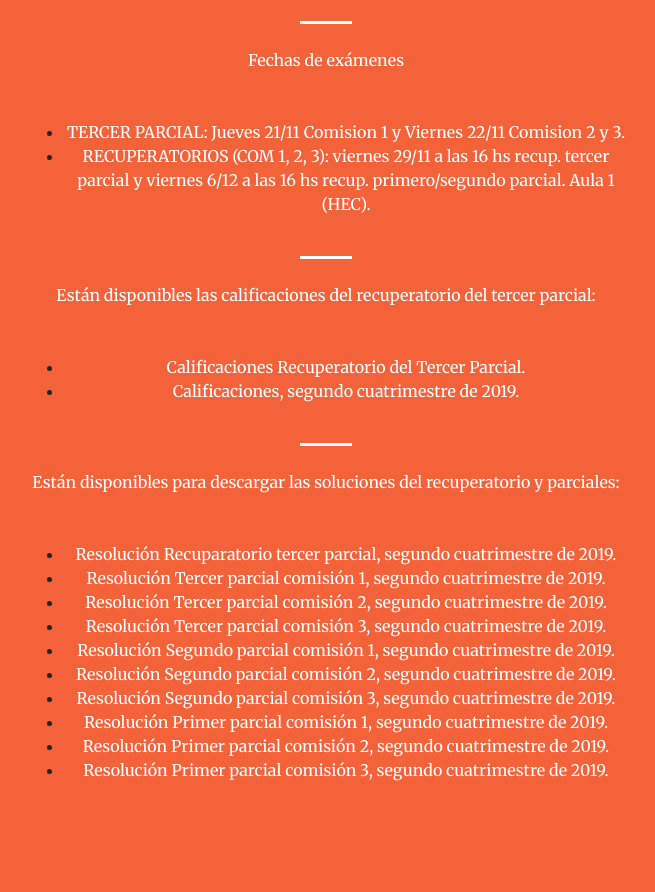
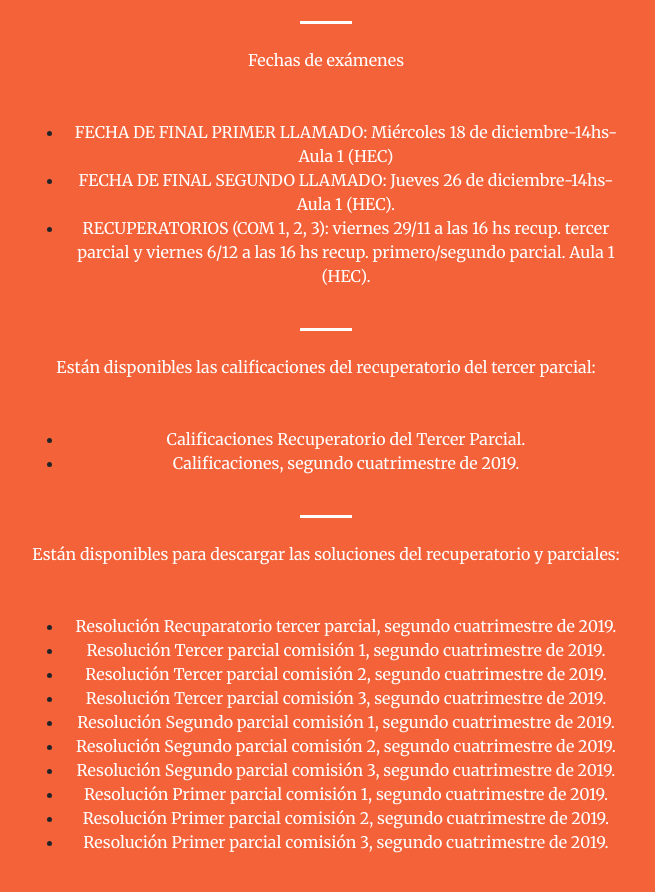
Before and after one commit to DavidJorrin/analisis_bio, a website with bundled scripts: page index.html in a window 1280 px wide. Shown: the part 969-1861 px from the top of the page, without its empty margins (314-969 px from the left). Built offline with nearby package versions, Linux system fonts and the light colour scheme.

Commit message:
agragamos fechas de final

```diff
--- a/index.html
+++ b/index.html
@@ -81,7 +81,8 @@
            <p class="text-white mt-0">Fechas de exámenes</p>
                   <p class="text-muted mb-5">
                   <ul>
-                   <li><a class="text-white mt-0" >TERCER PARCIAL: Jueves 21/11 Comision 1 y Viernes 22/11 Comision 2 y 3.</a> </li>
+               <li><a class="text-white mt-0" >FECHA DE FINAL PRIMER LLAMADO: Miércoles 18 de diciembre-14hs-Aula 1 (HEC)</a> </li>
+                   <li><a class="text-white mt-0" >FECHA DE FINAL SEGUNDO LLAMADO: Jueves 26 de diciembre-14hs-Aula 1 (HEC).</a> </li>
                    <li><a class="text-white mt-0" >RECUPERATORIOS (COM 1, 2, 3): viernes 29/11 a las 16 hs recup. tercer parcial y viernes 6/12 a las 16 hs recup. primero/segundo parcial. Aula 1 (HEC). </a> </li>
                  </ul> </p>
                </div>
```
